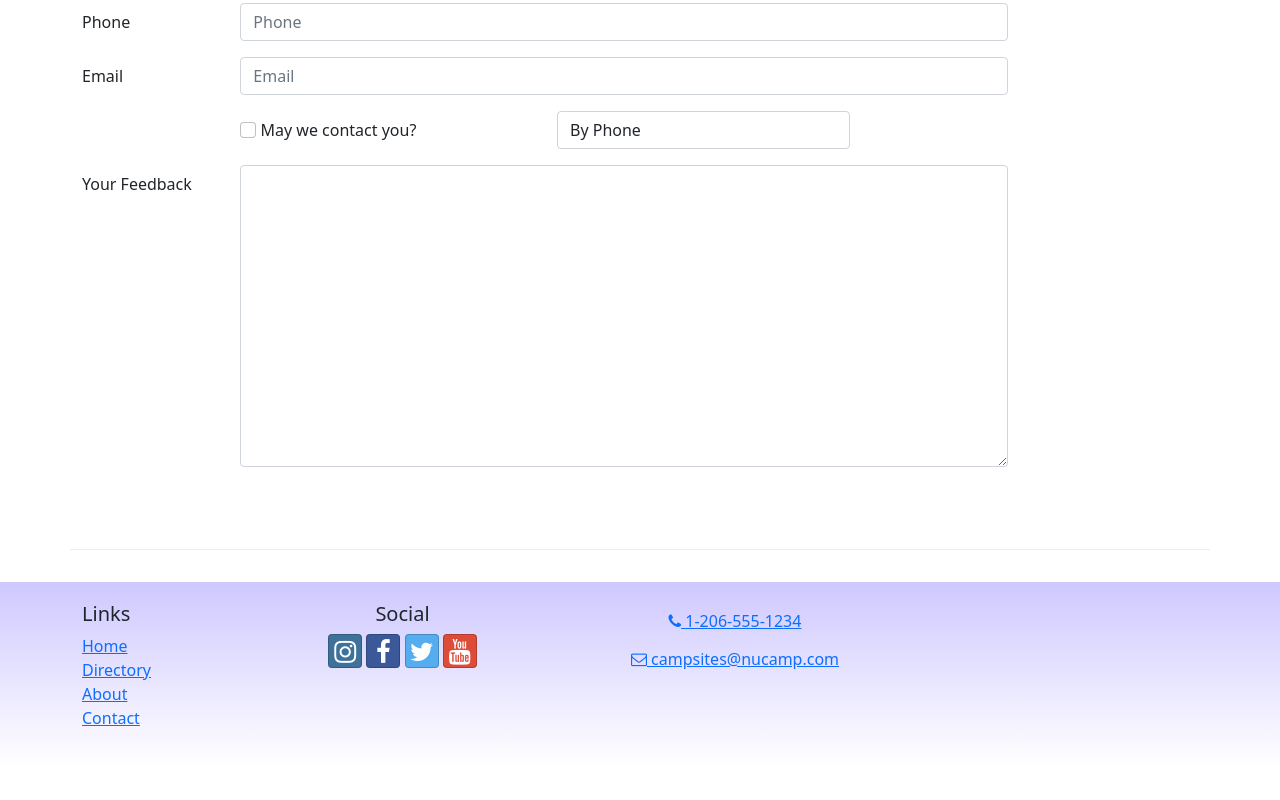
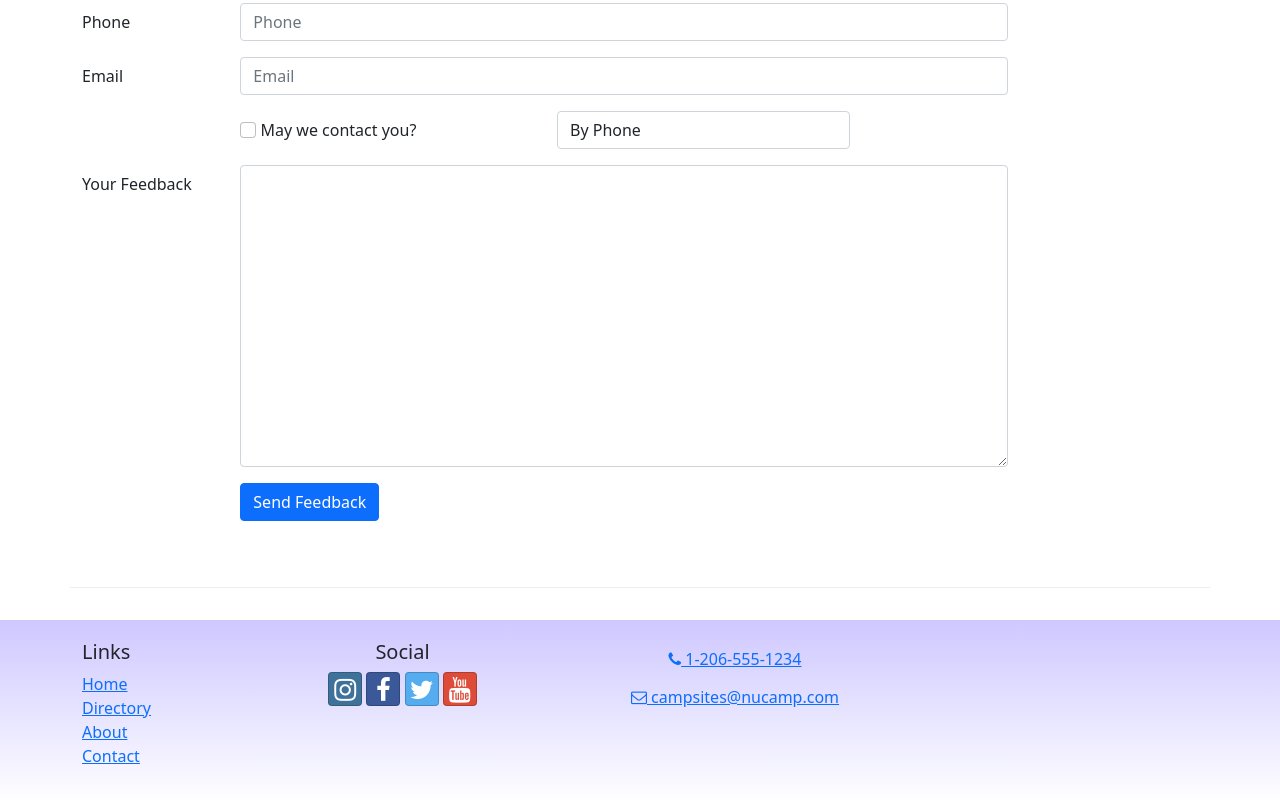
Before and after one commit to masaaapotat/MASAAnucamp, a React (Create React App) app in the folder nucampsite/: page /contact in a window 1280 px wide. Shown: the part 719-1519 px from the top of the page. Before the commit the page ends 1485 px from the top, so only its background shows below. Built offline with nearby package versions, Linux system fonts and the light colour scheme.

Commit message:
added the feedback button to form

```diff
--- a/nucampsite/src/components/ContactForm.js
+++ b/nucampsite/src/components/ContactForm.js
@@ -110,8 +110,8 @@
         </FormGroup>
         {/* Add a submit button */}
         <FormGroup row>
-          <Col >
-
+          <Col md={{size:10, offset: 2}} >
+            <Button type='submit' color='primary'>Send Feedback</Button>
           </Col>
         </FormGroup>
       </Form>
```
